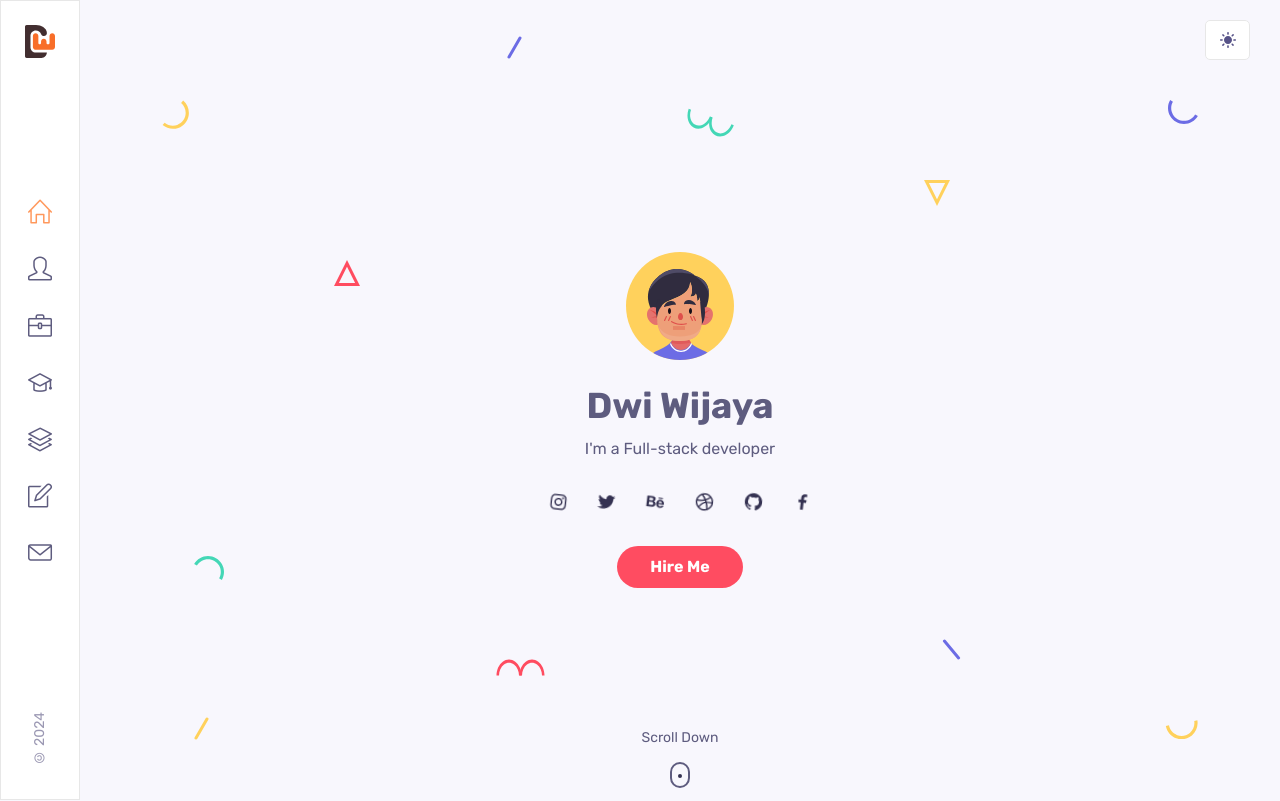
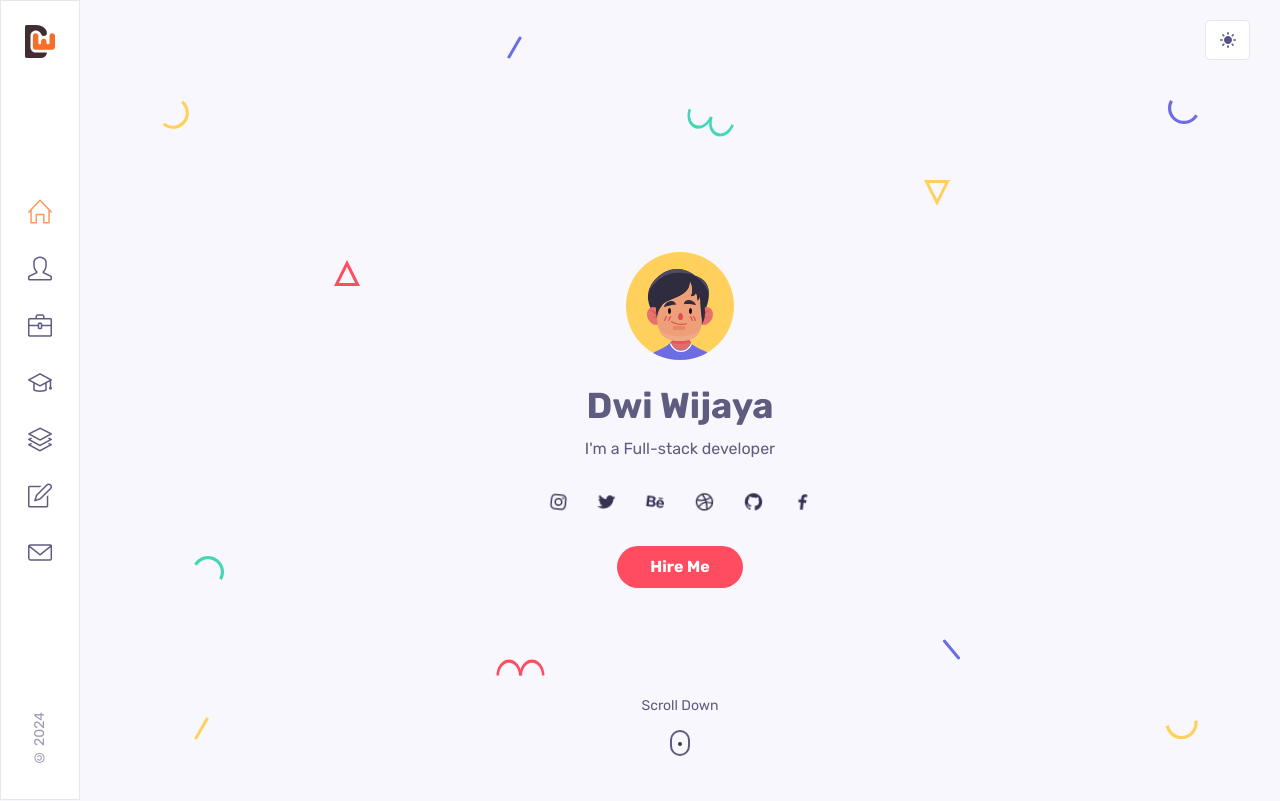
Before and after one commit to dwi-wijaya/portfolio-react, a React (Vite) app: page / in a window 1280 px wide. Shown: the top 801 px of the page. Built offline with nearby package versions, Linux system fonts and the light colour scheme.

Commit message:
style: positiion mouse home component

```diff
--- a/src/components/home/home.css
+++ b/src/components/home/home.css
@@ -44,7 +44,7 @@
 
 .scroll__down {
     position: absolute;
-    bottom: 2rem;
+    bottom: 4rem;
     left: 0;
     width: 100%;
 }
```
